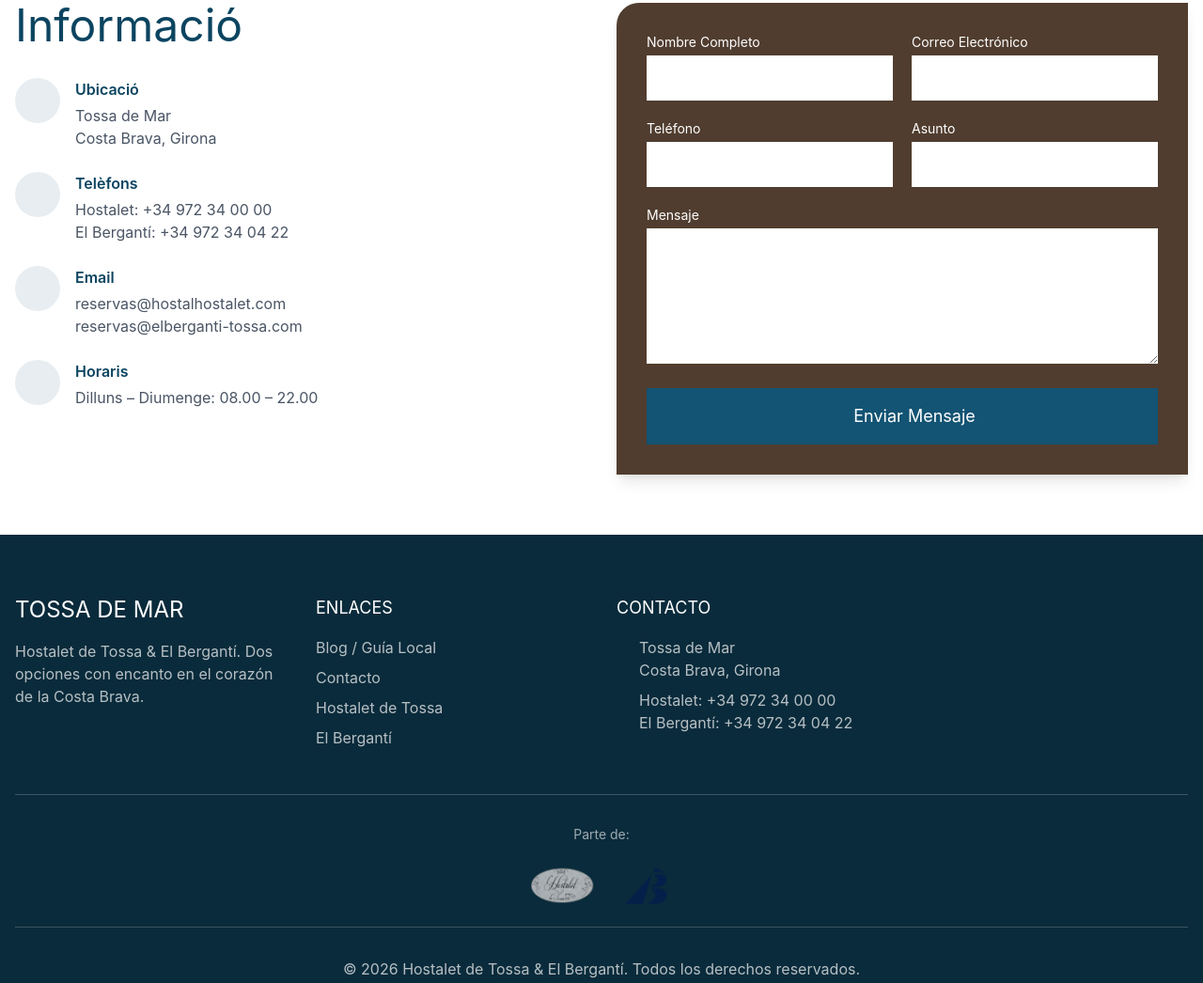
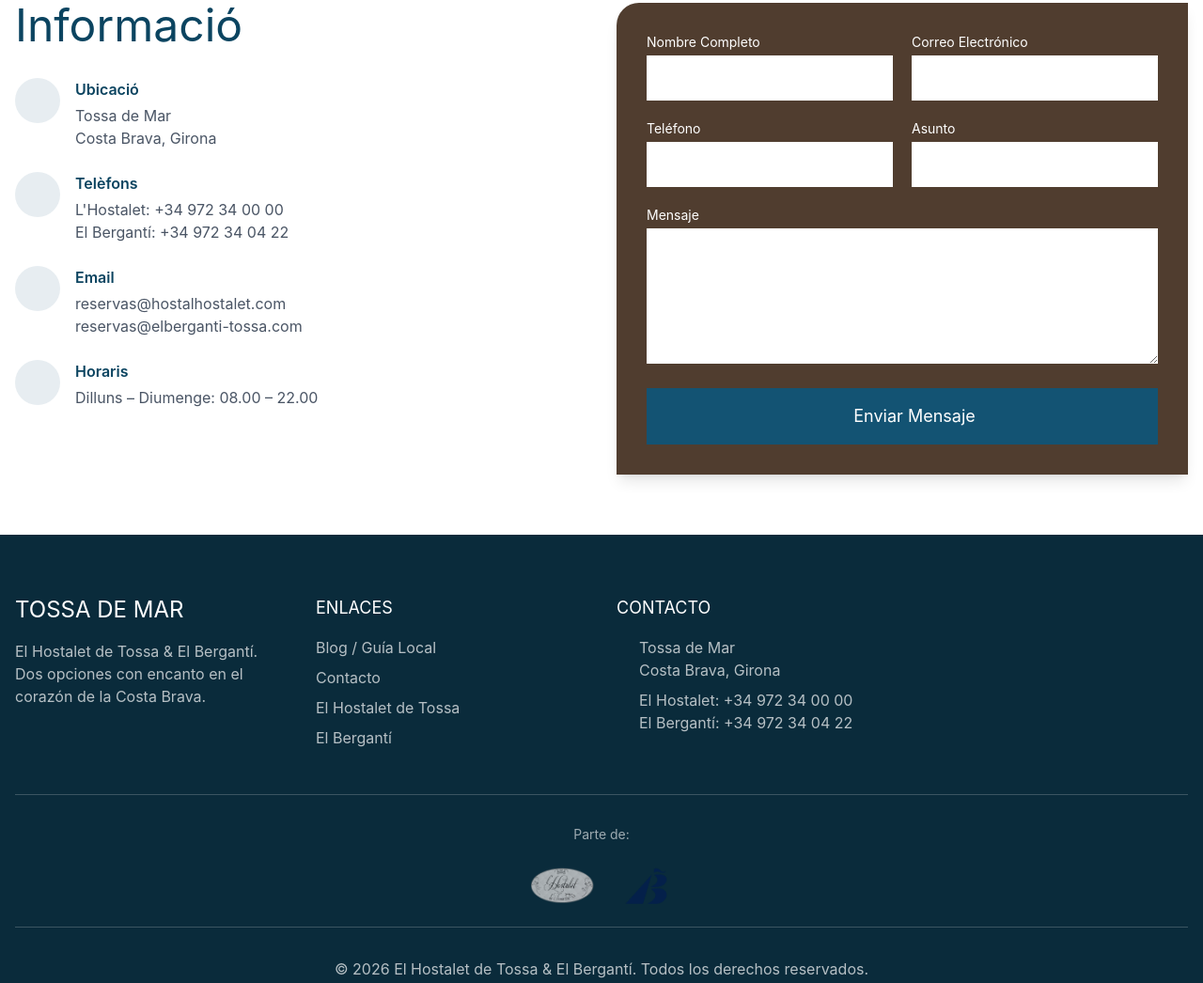
Before and after one commit to grovercs/landing-tossa, an Astro site: page /ca/contacte in a window 1280 px wide. Shown: the part 637-1683 px from the top of the page at 94% size. Built offline with nearby package versions, Linux system fonts and the light colour scheme; Astro itself is replaced by a stand-in of ours; some icons are missing.

Commit message:
fix(branding): correct Hostalet spelling per language
- Spanish (es): El Hostalet de Tossa
- Catalan (ca): L'Hostalet de Tossa
- French (fr): L'Hostalet de Tossa
- English (en): Hostalet de Tossa (proper name, no article)

Apply to: ui.ts, MainLayout, CloudbedsBooking, Footer (conditional labels),
contact pages, reservation pages, blog MDX frontmatter, room MDX content.

Co-Authored-By: Claude Opus 4.7 <noreply@anthropic.com>

```diff
--- a/src/components/CloudbedsBooking.astro
+++ b/src/components/CloudbedsBooking.astro
@@ -28,7 +28,7 @@ const {
   helpDescription = "Nuestro equipo de recepción está listo para ayudarte con cualquier petición especial.",
   helpItems = [
     { icon: "bi:telephone", text: "El Bergantí: +34 972 34 04 22" },
-    { icon: "bi:telephone", text: "Hostalet: +34 972 34 00 00" },
+    { icon: "bi:telephone", text: "El Hostalet: +34 972 34 00 00" },
   ],
 } = Astro.props;
 
@@ -42,7 +42,7 @@ const dicts = {
     propertyLabel: "Alojamiento",
     propertyAny: "Cualquiera",
     propertyBerganti: "El Bergantí",
-    propertyHostalet: "Hostalet de Tossa",
+    propertyHostalet: "El Hostalet de Tossa",
     checkinLabel: "Fecha Entrada",
     checkoutLabel: "Fecha Salida",
     guestsLabel: "Huéspedes",
@@ -56,7 +56,7 @@ const dicts = {
     propertyLabel: "Allotjament",
     propertyAny: "Qualsevol",
     propertyBerganti: "El Bergantí",
-    propertyHostalet: "Hostalet de Tossa",
+    propertyHostalet: "L'Hostalet de Tossa",
     checkinLabel: "Data Entrada",
     checkoutLabel: "Data Sortida",
     guestsLabel: "Hostes",
@@ -84,7 +84,7 @@ const dicts = {
     propertyLabel: "Hébergement",
     propertyAny: "Tous",
     propertyBerganti: "El Bergantí",
-    propertyHostalet: "Hostalet de Tossa",
+    propertyHostalet: "L'Hostalet de Tossa",
     checkinLabel: "Date d'arrivée",
     checkoutLabel: "Date de départ",
     guestsLabel: "Voyageurs",
--- a/src/components/Footer.astro
+++ b/src/components/Footer.astro
@@ -48,10 +48,12 @@ const getLocalizedBlog = () => {
   return `/blogs`;
 };
 
+const hostaletLabel = lang === 'ca' || lang === 'fr' ? "L'Hostalet de Tossa" : lang === 'es' ? "El Hostalet de Tossa" : "Hostalet de Tossa";
+
 const exploreLinks: FooterLink[] = [
   { label: t('nav.blog'), href: getLocalizedBlog() },
   { label: t('nav.contact'), href: getLocalizedContact() },
-  { label: "Hostalet de Tossa", href: "https://www.hostalhostalet.com/" },
+  { label: hostaletLabel, href: "https://www.hostalhostalet.com/" },
   { label: "El Bergantí", href: "https://elberganti-tossa.com/" }
 ];
 
@@ -64,12 +66,12 @@ const socialLinks = [
 
 const contact: ContactItem[] = [
   { icon: "bi:geo-alt", text: ["Tossa de Mar", "Costa Brava, Girona"] },
-  { icon: "bi:house", text: ["Hostalet: +34 972 34 00 00", "El Bergantí: +34 972 34 04 22"] }
+  { icon: "bi:house", text: [`${lang === 'ca' || lang === 'fr' ? "L'Hostalet" : lang === 'es' ? "El Hostalet" : "Hostalet"}: +34 972 34 00 00`, "El Bergantí: +34 972 34 04 22"] }
 ];
 
 const copyright: FooterCopyright = {
   year: new Date().getFullYear(),
-  brand: "Hostalet de Tossa & El Bergantí",
+  brand: hostaletLabel + " & El Bergantí",
   text: t('footer.rights')
 };
 ---
@@ -137,11 +139,11 @@ const copyright: FooterCopyright = {
           target="_blank"
           rel="noopener noreferrer"
           class="opacity-80 hover:opacity-100 transition"
-          aria-label="L'Hostalet de Tossa"
+          aria-label={hostaletLabel}
         >
           <img
             src="/images/logo-lhostalet.avif"
-            alt="L'Hostalet de Tossa"
+            alt={hostaletLabel}
             class="h-10 w-auto"
             loading="lazy"
             decoding="async"
--- a/src/content/blog/es/directorio-util-tossa.mdx
+++ b/src/content/blog/es/directorio-util-tossa.mdx
@@ -2,7 +2,7 @@
 title: "Información Útil Tossa de Mar: Autobuses, Farmacias y Mapas"
 description: "Toda la información útil de Tossa de Mar: horarios de autobuses Moventis, supermercados y atención médica."
 date: "2026-05-16"
-author: "Hostalet de Tossa & El Bergantí"
+author: "El Hostalet de Tossa Hostalet de Tossa & El Bergantí El Bergantí"
 image: "/images/ciudad-tossa-de-mar-farmacia.png"
 category: "Información Útil"
 tags: ["Tossa de Mar", "Información Útil"]
--- a/src/content/blog/es/guia-tossa-de-mar.mdx
+++ b/src/content/blog/es/guia-tossa-de-mar.mdx
@@ -2,7 +2,7 @@
 title: "Guía Completa de Tossa de Mar: Qué Ver y Hacer"
 description: "Descubre la Vila Vella, el faro y las mejores actividades en Tossa de Mar."
 date: "2026-05-16"
-author: "Hostalet de Tossa & El Bergantí"
+author: "El Hostalet de Tossa Hostalet de Tossa & El Bergantí El Bergantí"
 image: "/images/tossa-de-mar-vila-vella.png"
 category: "Guía de Viaje"
 tags: ["Tossa de Mar", "Guía de Viaje"]
@@ -14,7 +14,7 @@ import BlogCTA from '@src/components/BlogCTA.astro';
 
 Tossa de Mar, conocida a menudo como la "Perla de la Costa Brava", es sin duda uno de los destinos más mágicos y pintorescos de toda Cataluña. Su recinto amurallado, el único ejemplo de población medieval fortificada que todavía se conserva en la costa catalana, enamora a todos sus visitantes. Si te preguntas qué ver en Tossa de Mar, esta guía es tu punto de partida ideal para unas vacaciones inolvidables.
 
-Desde Hostalet de Tossa & El Bergantí, situados en pleno corazón del pueblo, queremos compartir contigo nuestra perspectiva local.
+Desde El Hostalet de Tossa Hostalet de Tossa & El Bergantí El Bergantí, situados en pleno corazón del pueblo, queremos compartir contigo nuestra perspectiva local.
 
 ## 1. La Vila Vella y el Castillo de Tossa
 El recinto amurallado de la <a href="https://www.google.com/maps/search/Vila+Vella+Tossa+de+Mar" target="_blank" rel="noopener noreferrer">Vila Vella</a> es el emblema indiscutible. Pasear por sus estrechas y empinadas calles empedradas te transportará directamente a la época medieval. Las imponentes murallas, construidas entre los siglos XII y XIV para proteger a la población local, ofrecen hoy en día unas vistas panorámicas impresionantes al mar Mediterráneo.
--- a/src/content/blog/es/playas-calas-tossa.mdx
+++ b/src/content/blog/es/playas-calas-tossa.mdx
@@ -2,7 +2,7 @@
 title: "Las Mejores Playas de la Costa Brava y Calas en Tossa"
 description: "Descubre las calas escondidas como Cala Pola y las mejores playas de la Costa Brava en Tossa."
 date: "2026-05-16"
-author: "Hostalet de Tossa & El Bergantí"
+author: "El Hostalet de Tossa Hostalet de Tossa & El Bergantí El Bergantí"
 image: "/images/playas-y-calas-tossa-de-mar.png"
 category: "Playas"
 tags: ["Tossa de Mar", "Playas"]
--- a/src/content/blog/es/que-comer-tossa.mdx
+++ b/src/content/blog/es/que-comer-tossa.mdx
@@ -2,7 +2,7 @@
 title: "Los Mejores Restaurantes en Tossa y Qué Comer (Cim i Tomba)"
 description: "Desde el Cim i Tomba hasta las tapas. Encuentra los mejores restaurantes en Tossa de Mar."
 date: "2026-05-16"
-author: "Hostalet de Tossa & El Bergantí"
+author: "El Hostalet de Tossa Hostalet de Tossa & El Bergantí El Bergantí"
 image: "/images/restaurante-tradicional-en-tossa.png"
 category: "Gastronomía"
 tags: ["Tossa de Mar", "Gastronomía"]
--- a/src/content/blog/es/senderismo-tossa.mdx
+++ b/src/content/blog/es/senderismo-tossa.mdx
@@ -2,7 +2,7 @@
 title: "Ruta Camí de Ronda Tossa: Senderismo en la Costa Brava"
 description: "Descubre la espectacular ruta del Camí de Ronda hacia Cala Pola y disfruta del mejor senderismo."
 date: "2026-05-16"
-author: "Hostalet de Tossa & El Bergantí"
+author: "El Hostalet de Tossa Hostalet de Tossa & El Bergantí El Bergantí"
 image: "/images/senderismo-tossa-camino-ronda.png"
 category: "Naturaleza"
 tags: ["Tossa de Mar", "Naturaleza"]
--- a/src/content/blog/es/tossa-con-ninos.mdx
+++ b/src/content/blog/es/tossa-con-ninos.mdx
@@ -2,7 +2,7 @@
 title: "Vacaciones en Familia: Tossa de Mar con Niños"
 description: "Los mejores planes, playas seguras y actividades para tus vacaciones en familia en la Costa Brava."
 date: "2026-05-16"
-author: "Hostalet de Tossa & El Bergantí"
+author: "El Hostalet de Tossa Hostalet de Tossa & El Bergantí El Bergantí"
 image: "/images/tossa-con-ninos-familia.png"
 category: "Familia"
 tags: ["Tossa de Mar", "Familia"]
--- a/src/i18n/ui.ts
+++ b/src/i18n/ui.ts
@@ -13,7 +13,7 @@ export const ui = {
     'nav.contact': 'Contacto',
     'nav.blog': 'Blog / Guía Local',
     'nav.book': 'RESERVAR',
-    'hero.title': 'Hostalet de Tossa & El Bergantí',
+    'hero.title': 'El Hostalet de Tossa & El Bergantí',
     'hero.subtitle': 'Descubre la auténtica Costa Brava desde el corazón de la Vila Vella. Dos alojamientos con encanto para una estancia inolvidable.',
     'hero.bookNow': 'Reservar Ahora',
     'hero.viewRooms': 'Ver Alojamientos',
@@ -36,7 +36,7 @@ export const ui = {
     'booking.search': 'Comprobar Disponibilidad',
     'footer.links': 'ENLACES',
     'footer.contact': 'CONTACTO',
-    'footer.tagline': 'Hostalet de Tossa & El Bergantí. Dos opciones con encanto en el corazón de la Costa Brava.',
+    'footer.tagline': 'El Hostalet de Tossa & El Bergantí. Dos opciones con encanto en el corazón de la Costa Brava.',
     'footer.rights': 'Todos los derechos reservados.',
     'footer.partOf': 'Parte de:',
     'contact.title': 'Contacto',
@@ -64,7 +64,7 @@ export const ui = {
     'nav.contact': 'Contacte',
     'nav.blog': 'Blog / Guia Local',
     'nav.book': 'RESERVAR',
-    'hero.title': 'Hostalet de Tossa & El Bergantí',
+    'hero.title': 'L\'Hostalet de Tossa & El Bergantí',
     'hero.subtitle': 'Descobreix l\'autèntica Costa Brava des del cor de la Vila Vella. Dos allotjaments amb encant per a una estada inoblidable.',
     'hero.bookNow': 'Reservar Ara',
     'hero.viewRooms': 'Veure Allotjaments',
@@ -87,7 +87,7 @@ export const ui = {
     'booking.search': 'Comprovar Disponibilitat',
     'footer.links': 'ENLLAÇOS',
     'footer.contact': 'CONTACTE',
-    'footer.tagline': 'Hostalet de Tossa & El Bergantí. Dues opcions amb encant al cor de la Costa Brava.',
+    'footer.tagline': 'L\'Hostalet de Tossa & El Bergantí. Dues opcions amb encant al cor de la Costa Brava.',
     'footer.rights': 'Tots els drets reservats.',
     'footer.partOf': 'Part de:',
     'contact.title': 'Contacte',
@@ -166,7 +166,7 @@ export const ui = {
     'nav.contact': 'Contact',
     'nav.blog': 'Blog / Guide Local',
     'nav.book': 'RÉSERVER',
-    'hero.title': 'Hostalet de Tossa & El Bergantí',
+    'hero.title': 'L\'Hostalet de Tossa & El Bergantí',
     'hero.subtitle': 'Découvrez l\'authentique Costa Brava depuis le cœur de la Vila Vella. Deux hébergements de charme pour un séjour inoubliable.',
     'hero.bookNow': 'Réserver',
     'hero.viewRooms': 'Voir les Chambres',
@@ -189,7 +189,7 @@ export const ui = {
     'booking.search': 'Vérifier la Disponibilité',
     'footer.links': 'LIENS',
     'footer.contact': 'CONTACT',
-    'footer.tagline': 'Hostalet de Tossa & El Bergantí. Deux options de charme au cœur de la Costa Brava.',
+    'footer.tagline': 'L\'Hostalet de Tossa & El Bergantí. Deux options de charme au cœur de la Costa Brava.',
     'footer.rights': 'Tous droits réservés.',
     'footer.partOf': 'Fait partie de :',
     'contact.title': 'Contact',
--- a/src/layouts/MainLayout.astro
+++ b/src/layouts/MainLayout.astro
@@ -17,7 +17,7 @@ export interface Props {
 }
 
 const {
-  title = "Hostalet de Tossa & El Bergantí",
+  title = "El Hostalet de Tossa & El Bergantí",
   description = "Disfruta de la auténtica Costa Brava. Dos alojamientos con encanto en el centro de Tossa de Mar con restaurante y reserva directa.",
   image = "/images/tossa-de-mar-costa-brava-1.webp",
   type = "website",
@@ -38,7 +38,7 @@ const ogImage = image.startsWith('http') ? image : `https://landing-tossa.netlif
 
     <!-- Primary Meta -->
     <meta name="description" content={description} />
-    <meta name="author" content="Hostalet de Tossa & El Bergantí" />
+    <meta name="author" content="El Hostalet de Tossa & El Bergantí" />
     <meta name="robots" content="index, follow" />
 
     <link rel="canonical" href={siteUrl} />
@@ -58,7 +58,7 @@ const ogImage = image.startsWith('http') ? image : `https://landing-tossa.netlif
     <SchemaMarkup schema={{
       "@context": "https://schema.org",
       "@type": "Organization",
-      "name": "Hostalet de Tossa & El Bergantí",
+      "name": "El Hostalet de Tossa & El Bergantí",
       "url": "https://landing-tossa.netlify.app",
       "logo": "https://landing-tossa.netlify.app/img/favicon.png",
       "sameAs": [
--- a/src/pages/ca/contacte.astro
+++ b/src/pages/ca/contacte.astro
@@ -21,7 +21,7 @@ import MainLayout from "@src/layouts/MainLayout.astro";
         {
         icon: "bi:telephone",
         title: "Telèfons",
-        text: "Hostalet: +34 972 34 00 00\nEl Bergantí: +34 972 34 04 22"
+        text: "L'Hostalet: +34 972 34 00 00\nEl Bergantí: +34 972 34 04 22"
         },
         {
         icon: "bi:envelope",
--- a/src/pages/ca/reserves.astro
+++ b/src/pages/ca/reserves.astro
@@ -25,7 +25,7 @@ import MainLayout from "@src/layouts/MainLayout.astro";
         helpDescription="El nostre equip de recepció està a punt per ajudar-te amb qualsevol petició especial."
         helpItems={[
             { icon: "bi:telephone", text: "El Bergantí: +34 972 34 04 22" },
-            { icon: "bi:telephone", text: "Hostalet: +34 972 34 00 00" },
+            { icon: "bi:telephone", text: "L'Hostalet: +34 972 34 00 00" },
         ]}
     />
 </MainLayout>
--- a/src/pages/contacto.astro
+++ b/src/pages/contacto.astro
@@ -21,7 +21,7 @@ import MainLayout from "@src/layouts/MainLayout.astro";
         {
         icon: "bi:telephone",
         title: "Teléfonos",
-        text: "Hostalet: +34 972 34 00 00\nEl Bergantí: +34 972 34 04 22"
+        text: "El Hostalet: +34 972 34 00 00\nEl Bergantí: +34 972 34 04 22"
         },
         {
         icon: "bi:envelope",
--- a/src/pages/en/booking.astro
+++ b/src/pages/en/booking.astro
@@ -25,7 +25,7 @@ import MainLayout from "@src/layouts/MainLayout.astro";
         helpDescription="Our reception team is ready to help you with any special request."
         helpItems={[
             { icon: "bi:telephone", text: "El Bergantí: +34 972 34 04 22" },
-            { icon: "bi:telephone", text: "Hostalet: +34 972 34 00 00" },
+            { icon: "bi:telephone", text: "Hostalet de Tossa: +34 972 34 00 00" },
         ]}
     />
 </MainLayout>
--- a/src/pages/fr/contact.astro
+++ b/src/pages/fr/contact.astro
@@ -21,7 +21,7 @@ import MainLayout from "@src/layouts/MainLayout.astro";
         {
         icon: "bi:telephone",
         title: "Téléphones",
-        text: "Hostalet : +34 972 34 00 00\nEl Bergantí : +34 972 34 04 22"
+        text: "L'Hostalet : +34 972 34 00 00\nEl Bergantí : +34 972 34 04 22"
         },
         {
         icon: "bi:envelope",
--- a/src/pages/fr/reservations.astro
+++ b/src/pages/fr/reservations.astro
@@ -25,7 +25,7 @@ import MainLayout from "@src/layouts/MainLayout.astro";
         helpDescription="Notre équipe de réception est prête à vous aider avec toute demande spéciale."
         helpItems={[
             { icon: "bi:telephone", text: "El Bergantí : +34 972 34 04 22" },
-            { icon: "bi:telephone", text: "Hostalet : +34 972 34 00 00" },
+            { icon: "bi:telephone", text: "L'Hostalet : +34 972 34 00 00" },
         ]}
     />
 </MainLayout>
--- a/src/pages/reservas.astro
+++ b/src/pages/reservas.astro
@@ -5,7 +5,7 @@ import NotFoundSection from "@src/components/NotFoundSection.astro";
 import MainLayout from "@src/layouts/MainLayout.astro";
 ---
 
-<MainLayout title="Reserva tu Alojamiento en Tossa de Mar - Costa Brava" description="Asegura tu estancia perfecta en El Bergantí o Hostalet de Tossa completando el formulario de reserva.">
+<MainLayout title="Reserva tu Alojamiento en Tossa de Mar - Costa Brava" description="Asegura tu estancia perfecta en El Bergantí o El Hostalet de Tossa completando el formulario de reserva.">
     <HeadingPage
         title="Reservar Alojamiento"
         subtitle="Asegura tu estancia perfecta en el corazón de la Costa Brava completando el formulario a continuación."
```
